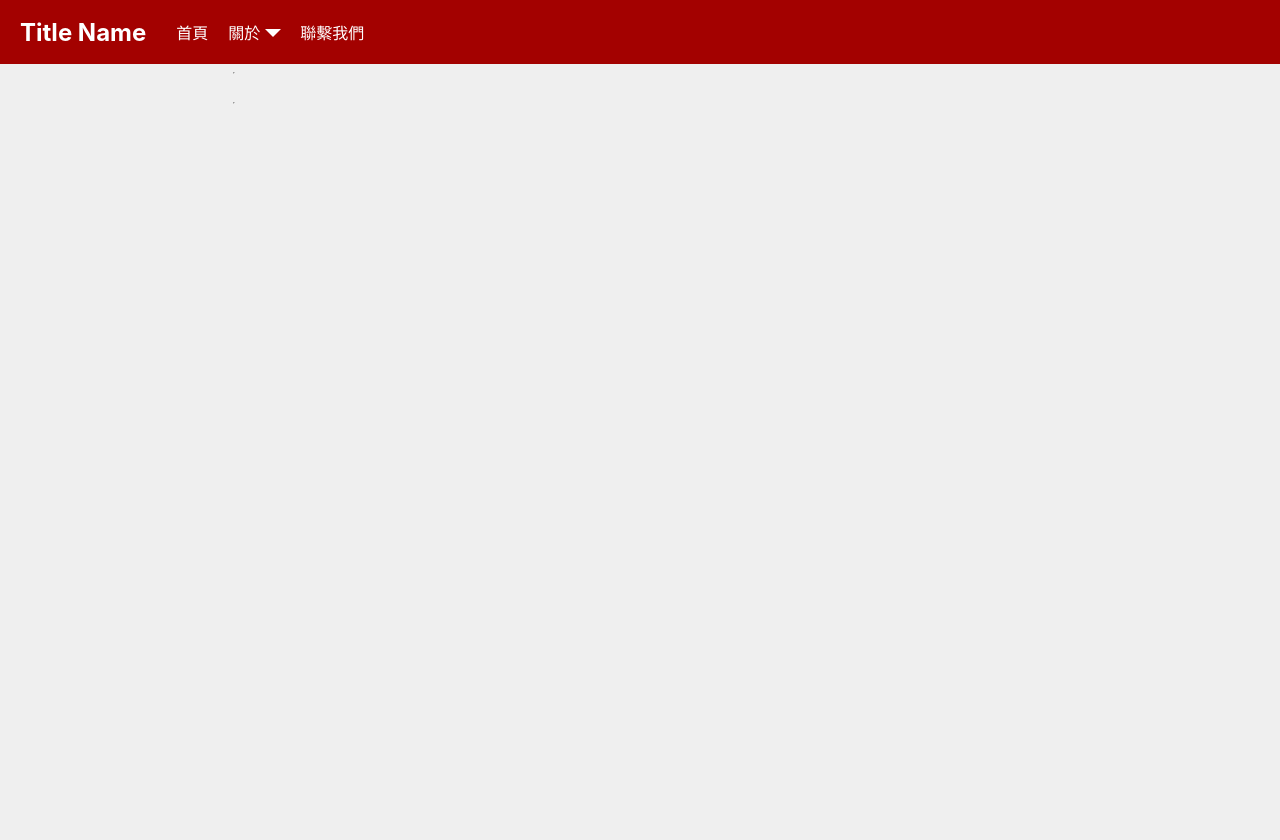
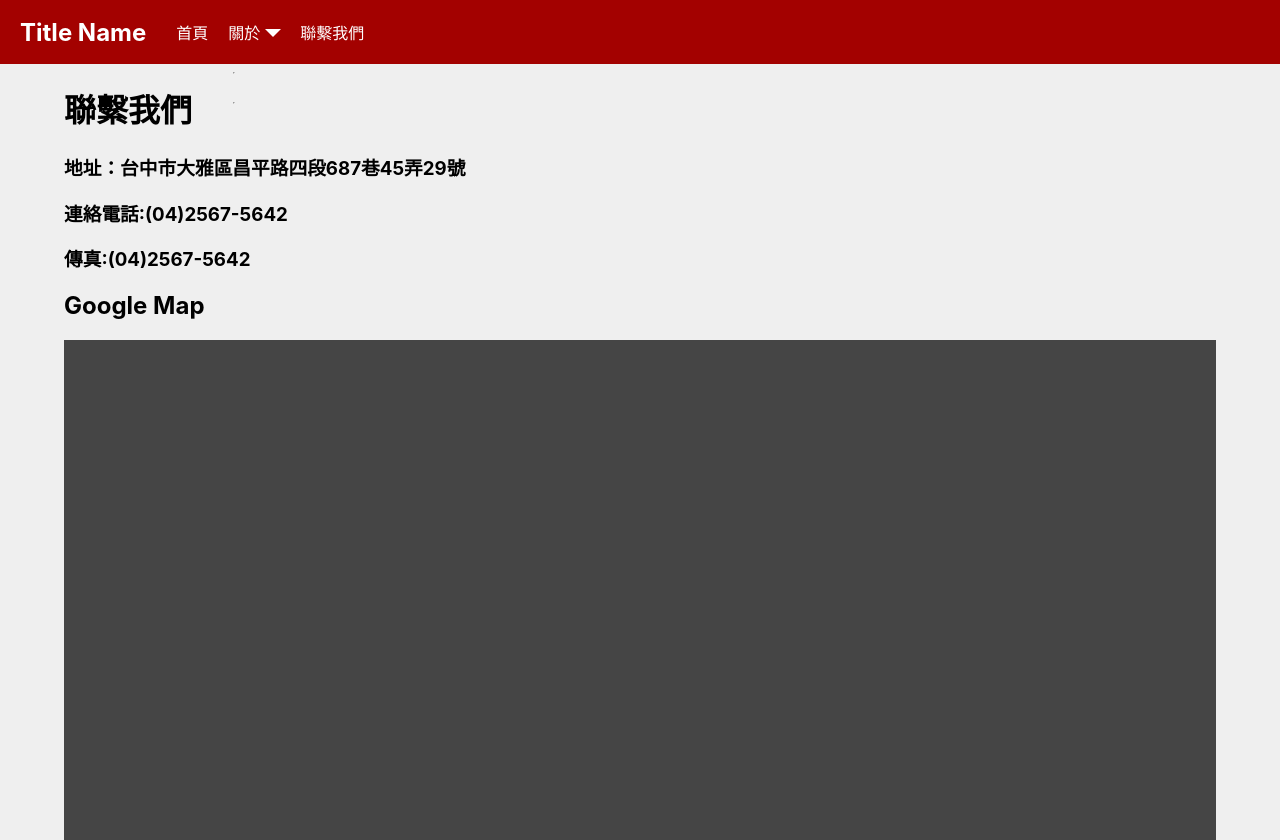
Before and after one commit to JimmyHuang3364/-inventory-front-end-react, a React (Create React App) app: page /contactUs in a window 1280 px wide. Before the commit the page ends 800 px from the top, so only its background shows below. Built offline with nearby package versions, Linux system fonts and the light colour scheme.

Commit message:
新增聯繫我們頁面

```diff
--- a/src/App.jsx
+++ b/src/App.jsx
@@ -1,20 +1,28 @@
 // import './App.css';
 import { BrowserRouter, Route, Routes } from 'react-router-dom';
-import {LoginPage, HomePage} from './components/pages';
-import Navbar from './components/Navbar.jsx';
+import {LoginPage, HomePage, ContactUs} from './components/pages';
+import Navbar from './components/Navbar';
 import styled from 'styled-components';
 
 const Layout = styled.div``
+
+const LayoutMain = styled.main`
+  padding: 0 5%;
+`
+
 function App() {
   return (
     <Layout className='App'>
     <Navbar/>
+      <LayoutMain>
         <BrowserRouter>
           <Routes>
             <Route path='login' element={<LoginPage />} />
             <Route path='home' element={<HomePage />} />
+            <Route path='contactUs' element={<ContactUs />} />
           </Routes>
         </BrowserRouter>
+      </LayoutMain>
     </Layout>
   );
 }
--- a/src/components/Navbar.jsx
+++ b/src/components/Navbar.jsx
@@ -21,10 +21,17 @@ const Nav = styled.nav`
     li {
       margin: 0 10px;
       cursor: pointer;
+
+      a {
+        text-decoration: none;
+        color: #fff;
+      }
+
       i {
         margin: 0 15px 0 5px;
         position: relative;
       }
+
       i::before {
         content: '';
         position: absolute;
@@ -34,6 +41,7 @@ const Nav = styled.nav`
         border: 8px solid;
         border-color: white transparent transparent transparent;
       }
+
       .menu-list{
         // display: none;
         transition: 0.3s;
@@ -42,6 +50,7 @@ const Nav = styled.nav`
         background-color: white;
         color: rgba(0,0,0,0);
         padding: 0;
+
         li {
           margin: 0;
           padding: 2px;
@@ -51,15 +60,18 @@ const Nav = styled.nav`
             color: white;
           }
         }
+
         hr {
           width: 0;
           margin: 0 0.3rem;
         }
       }
+
       &:hover .menu-list{
         height: 80px;
         border: 1px solid black;
       }
+
       &:hover .menu-list{
         color: rgba(0,0,0,1);
         // display: block;
@@ -79,7 +91,7 @@ const Navbar = () => {
     <Nav>
       <h1>{titleName}</h1>
       <ul className="nav-menu">
-        <li>首頁</li>
+        <li><a href="/home">首頁</a></li>
         <li className="menu-about">關於
           <i></i>
           <ul className="menu-list">
@@ -90,7 +102,7 @@ const Navbar = () => {
             <li>金屬代工</li>
           </ul>
         </li>
-        <li>聯繫我們</li>
+        <li><a href="/contactUs">聯繫我們</a></li>
       </ul>
     </Nav>
   )
--- /dev/null
+++ b/src/components/pages/ContactUs.jsx
@@ -0,0 +1,23 @@
+import styled from "styled-components"
+
+const GoogleMap = styled.div`
+  width: 100%;
+  height: 500px;
+  background: #454545;
+`
+
+const ContactUs = () => {
+  return (
+    <>
+      <h1>聯繫我們</h1>
+      <h3>地址：台中市大雅區昌平路四段687巷45弄29號</h3>
+      <h3>連絡電話:(04)2567-5642</h3>
+      <h3>傳真:(04)2567-5642</h3>
+      {/* 鑲嵌google Map */}
+      <h2>Google Map</h2>
+      <GoogleMap />
+    </>
+  )
+}
+
+export default ContactUs
--- a/src/components/pages/index.js
+++ b/src/components/pages/index.js
@@ -1,4 +1,5 @@
 import HomePage from "./HomePage";
 import LoginPage from './LoginPage'
+import ContactUs from './ContactUs'
 
-export {HomePage, LoginPage}
+export {HomePage, LoginPage, ContactUs}
```
Lines whose indentation alone changed are shown as unchanged.
